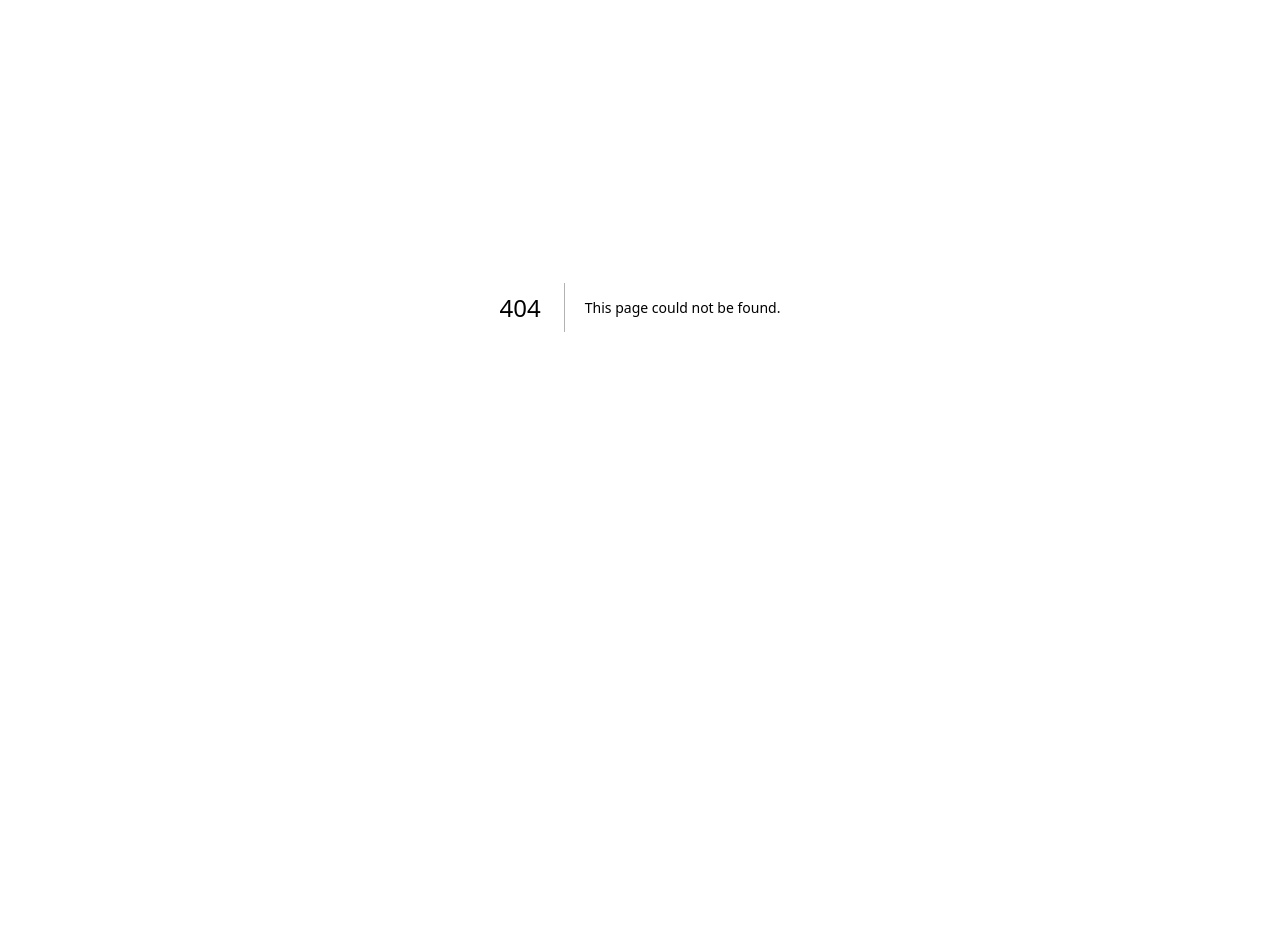
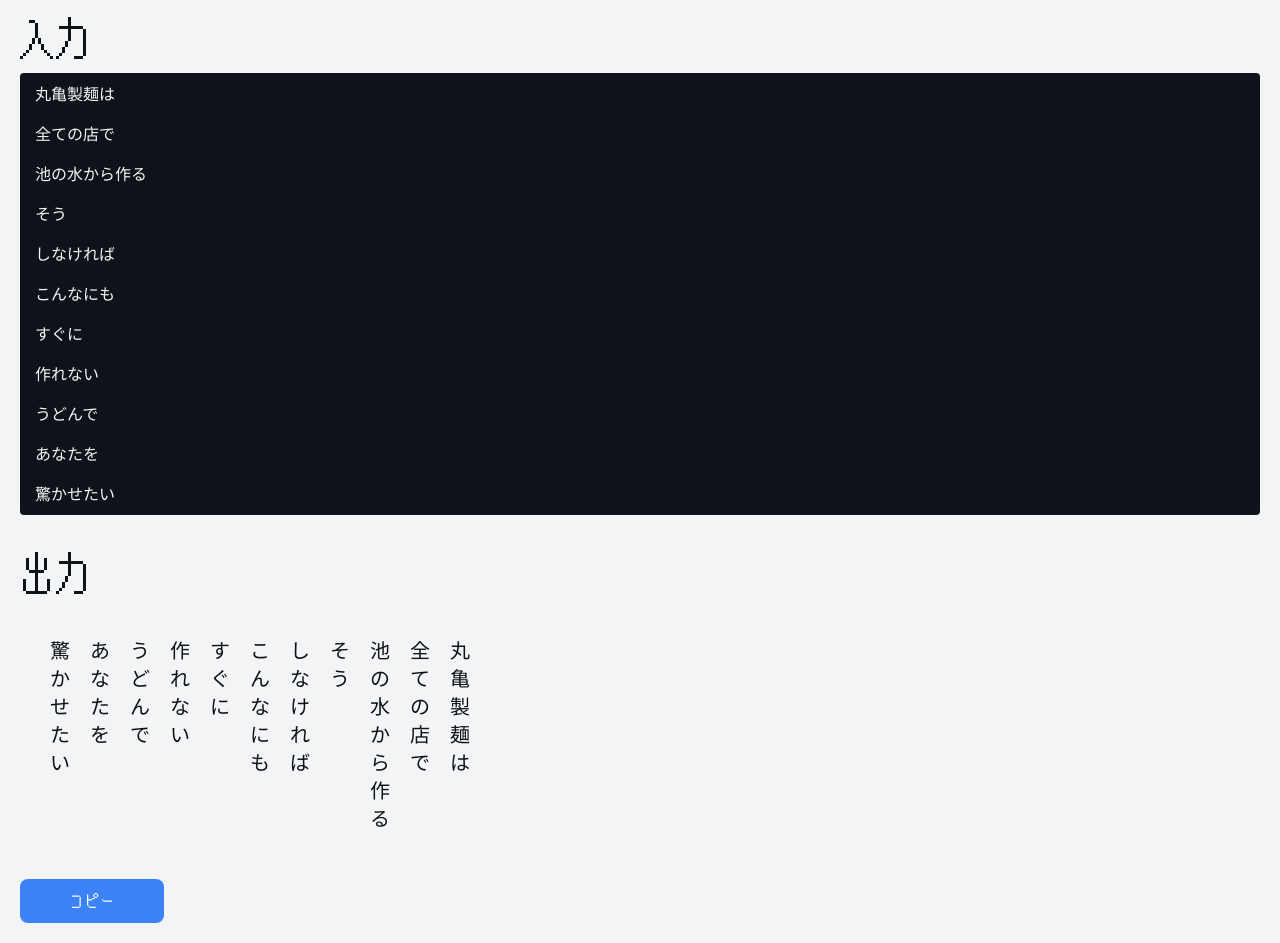
Before and after one commit to ivgtr/tenori.me, a Next.js app: page /tools/tategaki in a window 1280 px wide. Before the commit this address had no page. Shown: the part 93-1036 px from the top of the page. Before the commit the page ends 800 px from the top, so only its background shows below. Built offline with nearby package versions, Linux system fonts and the light colour scheme.

Commit message:
feat: 新しいツール「画像をbase64にする」と「横書きの内容を縦書きするやつ」を追加し、ボタンコンポーネントを統一

```diff
--- a/src/app/tools/(components)/ToolsContent.tsx
+++ b/src/app/tools/(components)/ToolsContent.tsx
@@ -13,6 +13,14 @@
 	{
 		name: "画像をマウスでグリッチする",
 		url: "/tools/glitch-image",
+	},
+	{
+		name: "画像をbase64にする",
+		url: "/tools/image-to-base64",
+	},
+	{
+		name: "横書きの内容を縦書きするやつ",
+		url: "/tools/tategaki",
 	},
 ];
 
--- a/src/app/tools/glitch-image/(components)/Stage.tsx
+++ b/src/app/tools/glitch-image/(components)/Stage.tsx
@@ -1,3 +1,4 @@
+import { Button } from "@/components/Button";
 import React, { useCallback, useEffect, useRef, useState } from "react";
 import { useDrop } from "react-use";
 
@@ -234,27 +235,20 @@
 					)}
 				</div>
 			</div>
-			<div className="flex gap-4">
-				<button
-					onClick={resetImage}
-					className="block w-36 px-4 py-2 mt-4 text-white bg-gray-500 rounded-lg disabled:opacity-50"
-					disabled={!image}
-				>
+			<div className="flex gap-4 mt-4">
+				<Button onClick={resetImage} className="bg-gray-500" disabled={!image}>
 					リセット
-				</button>
-				<button
+				</Button>
+				<Button
 					onClick={downloadImage}
-					className="block w-36 px-4 py-2 mt-4 text-white bg-blue-500 rounded-lg disabled:opacity-50"
+					className="bg-blue-500"
 					disabled={!image}
 				>
 					ダウンロード
-				</button>
-				<button
-					onClick={deleteImage}
-					className="block w-36 px-4 py-2 mt-4 text-white bg-red-500 rounded-lg"
-				>
+				</Button>
+				<Button onClick={deleteImage} className="bg-red-500">
 					消去
-				</button>
+				</Button>
 			</div>
 		</div>
 	);
--- /dev/null
+++ b/src/app/tools/image-to-base64/(components)/ImageToBase64.tsx
@@ -0,0 +1,80 @@
+"use client";
+
+import { Button } from "@/components/Button";
+import { useCopyToClipboard } from "@/hooks/useCopyToClipboard";
+import { useCallback, useState } from "react";
+import { useDrop } from "react-use";
+
+export const ImageToBase64 = () => {
+	const [, copy] = useCopyToClipboard();
+	const [image, setImage] = useState<string | null>(null);
+	const fileToBase64 = useCallback((file: File) => {
+		const isImageFile = file.type.startsWith("image/");
+		if (!isImageFile) return Promise.resolve(null);
+		return new Promise<string>((resolve) => {
+			const reader = new FileReader();
+			reader.onload = () => {
+				const result = reader.result;
+				if (typeof result !== "string") return;
+				resolve(result);
+			};
+			reader.readAsDataURL(file);
+		});
+	}, []);
+
+	useDrop({
+		onFiles: async (files) => {
+			const file = files[0];
+			const image = await fileToBase64(file);
+			setImage(image);
+		},
+	});
+	const handleImageSelectClick = useCallback(() => {
+		const input = document.createElement("input");
+		input.type = "file";
+		input.accept = "image/*";
+		input.onchange = async (e) => {
+			const target = e.target as HTMLInputElement;
+			if (!target.files) return;
+			const file = target.files[0];
+			const image = await fileToBase64(file);
+			setImage(image);
+		};
+		input.click();
+	}, [fileToBase64]);
+
+	return (
+		<div>
+			<div className="relative w-full h-[300px] mt-12 bg-slate-200 dark:bg-slate-800">
+				<div
+					className="flex items-center justify-center w-full h-full"
+					onClick={handleImageSelectClick}
+				>
+					<p>画像をD&Dするか、ここをクリックしてください</p>
+				</div>
+			</div>
+			<div>
+				{image && <img src={image} alt="preview" />}
+				{image && (
+					<div>
+						<input
+							type="text"
+							defaultValue={image}
+							className="w-full p-2 mt-4 dark:bg-slate-200 bg-slate-800"
+						/>
+						<Button
+							onClick={() => {
+								copy(image).then(() => {
+									alert("コピーしました");
+								});
+							}}
+							className="bg-blue-500 mt-4"
+						>
+							コピー
+						</Button>
+					</div>
+				)}
+			</div>
+		</div>
+	);
+};
--- /dev/null
+++ b/src/app/tools/image-to-base64/page.tsx
@@ -0,0 +1,16 @@
+import { Header } from "@/components/Header";
+import { ImageToBase64 } from "./(components)/ImageToBase64";
+
+export default function ImageToBase64Page() {
+	return (
+		<div>
+			<Header to="/tools" />
+			<main>
+				<h2>画像をbase64にする</h2>
+				<section>
+					<ImageToBase64 />
+				</section>
+			</main>
+		</div>
+	);
+}
--- /dev/null
+++ b/src/app/tools/tategaki/(components)/Tategaki.tsx
@@ -0,0 +1,92 @@
+"use client";
+
+import { Button } from "@/components/Button";
+import { TextArea } from "@/components/TextArea";
+import { useCopyToClipboard } from "@/hooks/useCopyToClipboard";
+import { useMemo, useState } from "react";
+
+export const Tategaki = () => {
+	const [, copy] = useCopyToClipboard();
+	const [rawText, setRawText] = useState(`丸亀製麺は
+
+全ての店で
+
+池の水から作る
+
+そう
+
+しなければ
+
+こんなにも
+
+すぐに
+
+作れない
+
+うどんで
+
+あなたを
+
+驚かせたい`);
+
+	// テキストを2次元配列に変換
+	const textArray = useMemo(() => {
+		let maxLineLength = 0;
+		const lines = rawText.split("\n");
+		const textArray = lines.map((line) => {
+			maxLineLength = Math.max(maxLineLength, line.length);
+			return line.split("");
+		});
+		return textArray.map((line) => {
+			const padding = maxLineLength - line.length;
+			return [...line, ...Array(padding).fill("　")];
+		});
+	}, [rawText]);
+
+	// 縦書きに回転
+	const rotatedTextArray = useMemo(() => {
+		const rotatedText = [];
+		for (let i = 0; i < textArray[0].length; i++) {
+			const line = [];
+			for (let j = textArray.length - 1; j >= 0; j--) {
+				line.push(textArray[j][i]);
+			}
+			rotatedText.push(line);
+		}
+		return rotatedText;
+	}, [textArray]);
+
+	// 2次元配列をテキストに変換
+	const rotatedText = useMemo(() => {
+		return rotatedTextArray.map((line) => line.join("")).join("\n");
+	}, [rotatedTextArray]);
+
+	return (
+		<div>
+			<div>
+				<h2>入力</h2>
+				<TextArea
+					className="text:"
+					defaultValue={rawText}
+					rows={2}
+					onChange={(e) => setRawText(e.target.value)}
+				></TextArea>
+			</div>
+
+			<div className="mt-8">
+				<h2>出力</h2>
+				<pre>{rotatedText}</pre>
+				<Button
+					className="bg-blue-500 mt-4"
+					onClick={() => {
+						copy(rotatedText).then(() => {
+							alert("コピーしました");
+						});
+					}}
+				>
+					コピー
+				</Button>
+			</div>
+		</div>
+	);
+};
--- /dev/null
+++ b/src/app/tools/tategaki/page.tsx
@@ -0,0 +1,16 @@
+import { Header } from "@/components/Header";
+import { Tategaki } from "./(components)/Tategaki";
+
+export default function TategakiPage() {
+	return (
+		<div>
+			<Header to="/tools" />
+			<main>
+				<h2>横書きの内容を縦書きするやつ</h2>
+				<section>
+					<Tategaki />
+				</section>
+			</main>
+		</div>
+	);
+}
--- /dev/null
+++ b/src/components/Button.tsx
@@ -0,0 +1,33 @@
+import clsx from "clsx";
+
+type ButtonProps = {
+	children: React.ReactNode;
+	onClick: () => void;
+	className?: string;
+} & React.ButtonHTMLAttributes<HTMLButtonElement>;
+
+export const Button = ({
+	children,
+	onClick,
+	className,
+	...props
+}: ButtonProps) => {
+	return (
+		<button
+			onClick={onClick}
+			className={clsx(
+				"block",
+				"w-36",
+				"px-4",
+				"py-2",
+				"text-white",
+				"rounded-lg",
+				"disabled:opacity-50",
+				className,
+			)}
+			{...props}
+		>
+			{children}
+		</button>
+	);
+};
--- /dev/null
+++ b/src/components/TextArea.tsx
@@ -0,0 +1,61 @@
+import clsx from "clsx";
+import { useRef } from "react";
+
+type TextAreaProps = {
+	className?: string;
+	onChange?: (e: React.ChangeEvent<HTMLTextAreaElement>) => void;
+} & React.TextareaHTMLAttributes<HTMLTextAreaElement>;
+
+export const TextArea = ({ className, onChange, ...props }: TextAreaProps) => {
+	const textareaWrapperRef = useRef<HTMLDivElement>(null);
+
+	return (
+		<div
+			ref={textareaWrapperRef}
+			className={clsx(
+				"grid",
+				"text-sm",
+				"after:px-3.5",
+				"after:py-2.5",
+				"[&>textarea]:resize-none",
+				"[&>textarea]:overflow-hidden",
+				"[&>textarea]:[grid-area:1/1/2/2]",
+				"after:[grid-area:1/1/2/2]",
+				"after:whitespace-pre-wrap",
+				"after:invisible",
+				"after:content-[attr(data-cloned-val)_'_']",
+				"after:border",
+			)}
+			data-cloned-val={props.defaultValue}
+		>
+			<textarea
+				className={clsx(
+					"w-full",
+					"border",
+					"border-transparent",
+					"hover:border-slate-200",
+					"appearance-none",
+					"rounded",
+					"px-3.5",
+					"py-2.5",
+					"outline-none",
+					"focus:border-indigo-400",
+					"focus:ring-2",
+					"focus:ring-indigo-100",
+					className,
+				)}
+				onChange={(e) => {
+					const wrapper = textareaWrapperRef.current;
+					if (wrapper) {
+						wrapper.dataset.clonedVal = e.target.value;
+					}
+
+					if (onChange) {
+						onChange(e);
+					}
+				}}
+				{...props}
+			></textarea>
+		</div>
+	);
+};
--- /dev/null
+++ b/src/hooks/useCopyToClipboard.ts
@@ -0,0 +1,29 @@
+import { useCallback, useState } from "react";
+
+type CopiedValue = string | null;
+
+type CopyFn = (text: string) => Promise<boolean>;
+
+export function useCopyToClipboard(): [CopiedValue, CopyFn] {
+	const [copiedText, setCopiedText] = useState<CopiedValue>(null);
+
+	const copy: CopyFn = useCallback(async (text) => {
+		if (!navigator?.clipboard) {
+			console.warn("Clipboard not supported");
+			return false;
+		}
+
+		// Try to save to clipboard then save it in the state if worked
+		try {
+			await navigator.clipboard.writeText(text);
+			setCopiedText(text);
+			return true;
+		} catch (error) {
+			console.warn("Copy failed", error);
+			setCopiedText(null);
+			return false;
+		}
+	}, []);
+
+	return [copiedText, copy];
+}
```
